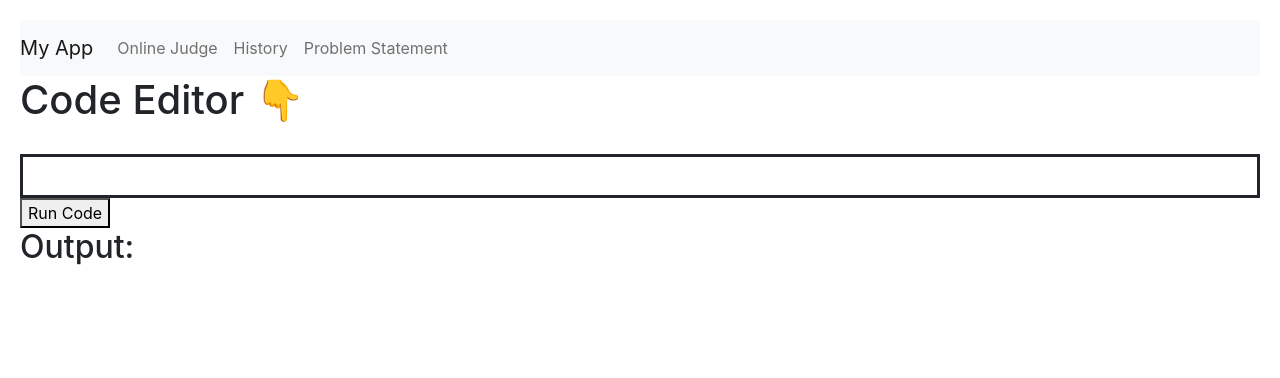
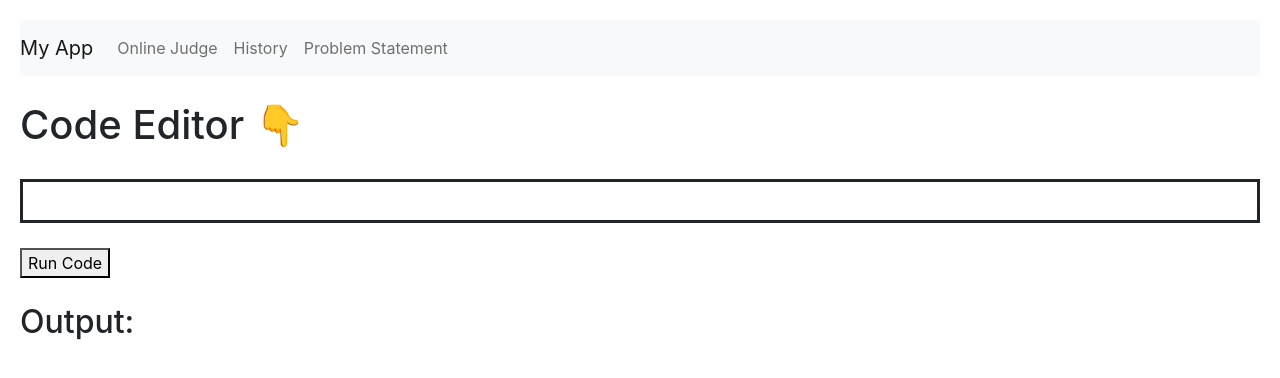
Before and after one commit to sanskarfc/online-judge, a React (Create React App) app in the folder frontend/: page / in a window 1280 px wide. Shown: the top 378 px of the page. Built offline with nearby package versions, Linux system fonts and the light colour scheme.

Commit message:
changed some basic css to make readable

```diff
--- a/frontend/src/App.css
+++ b/frontend/src/App.css
@@ -18,8 +18,17 @@ form {
     margin: 10px;
 }
 
+.react-navbar {
+    margin-bottom: 25px;
+}
+
 .Code-Editor {
     border: solid;
+    margin-bottom: 25px;
+}
+
+.output-test {
+    margin-top: 25px;
 }
 
 
```
